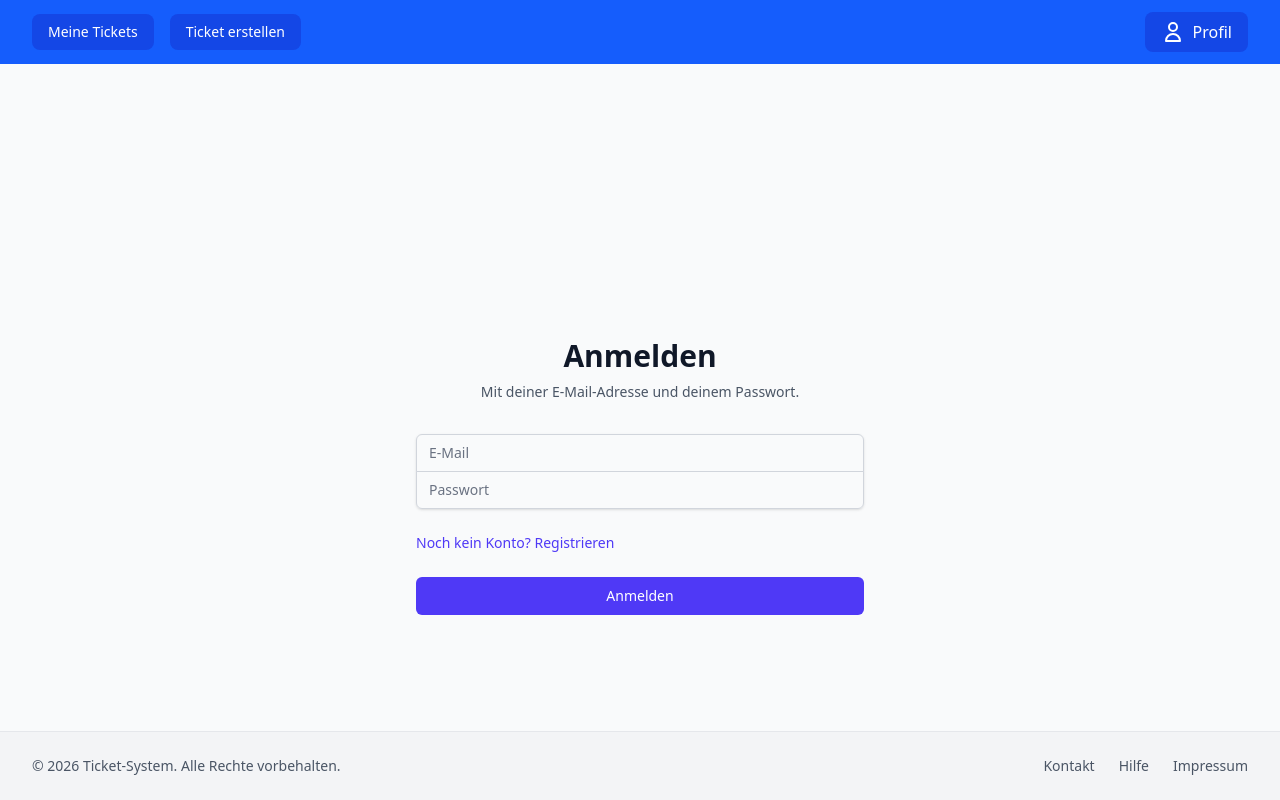
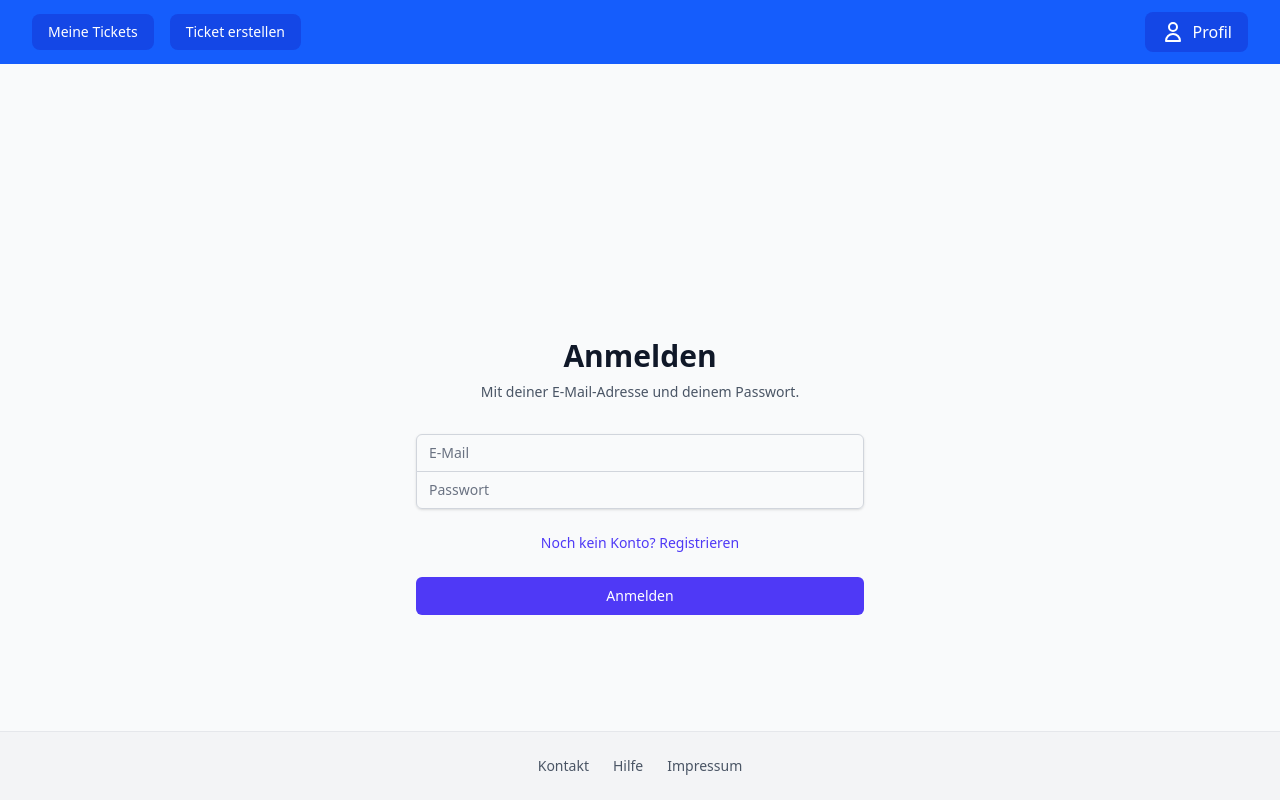
Before and after one commit to ChristianW12/verteilte-systeme-programm, an Angular app in the folder frontend/frontend-app/: page /login in a window 1280 px wide. Built offline with nearby package versions, Linux system fonts and the light colour scheme.

Commit message:
update layout of login and footer components for improved alignment

```diff
--- a/frontend/frontend-app/src/app/pages/login/login.html
+++ b/frontend/frontend-app/src/app/pages/login/login.html
@@ -20,7 +20,7 @@
 				</div>
 			</div>
 
-			<div class="flex items-center justify-between">
+			<div class="flex items-center justify-center">
 				<div class="text-sm">
 					<a routerLink="/signup" class="font-medium text-indigo-600 hover:text-indigo-500">Noch kein Konto? Registrieren</a>
 				</div>
--- a/frontend/frontend-app/src/app/shared/components/footer/footer.html
+++ b/frontend/frontend-app/src/app/shared/components/footer/footer.html
@@ -1,13 +1,9 @@
 <footer class="bg-gray-100 border-t border-gray-200 mt-auto py-6">
-  <div class="max-w-7xl mx-auto px-4 sm:px-6 lg:px-8">
-    <div class="flex flex-col md:flex-row justify-between items-center space-y-4 md:space-y-0 text-sm text-gray-600">
-      <!-- Copyright/Info -->
-      <div>
-        &copy; 2026 Ticket-System. Alle Rechte vorbehalten.
-      </div>
+  <div class="max-w-7xl mx-auto px-4 sm:px-6 lg:px-8 flex justify-center items-center">
+    <div class="flex justify-center items-center w-full text-sm text-gray-600">
 
       <!-- Footer Buttons -->
-      <div class="flex space-x-6">
+      <div class="flex flex-wrap justify-center gap-6">
         <button class="hover:text-blue-600 transition-colors duration-200 font-medium">
           Kontakt
         </button>
```
